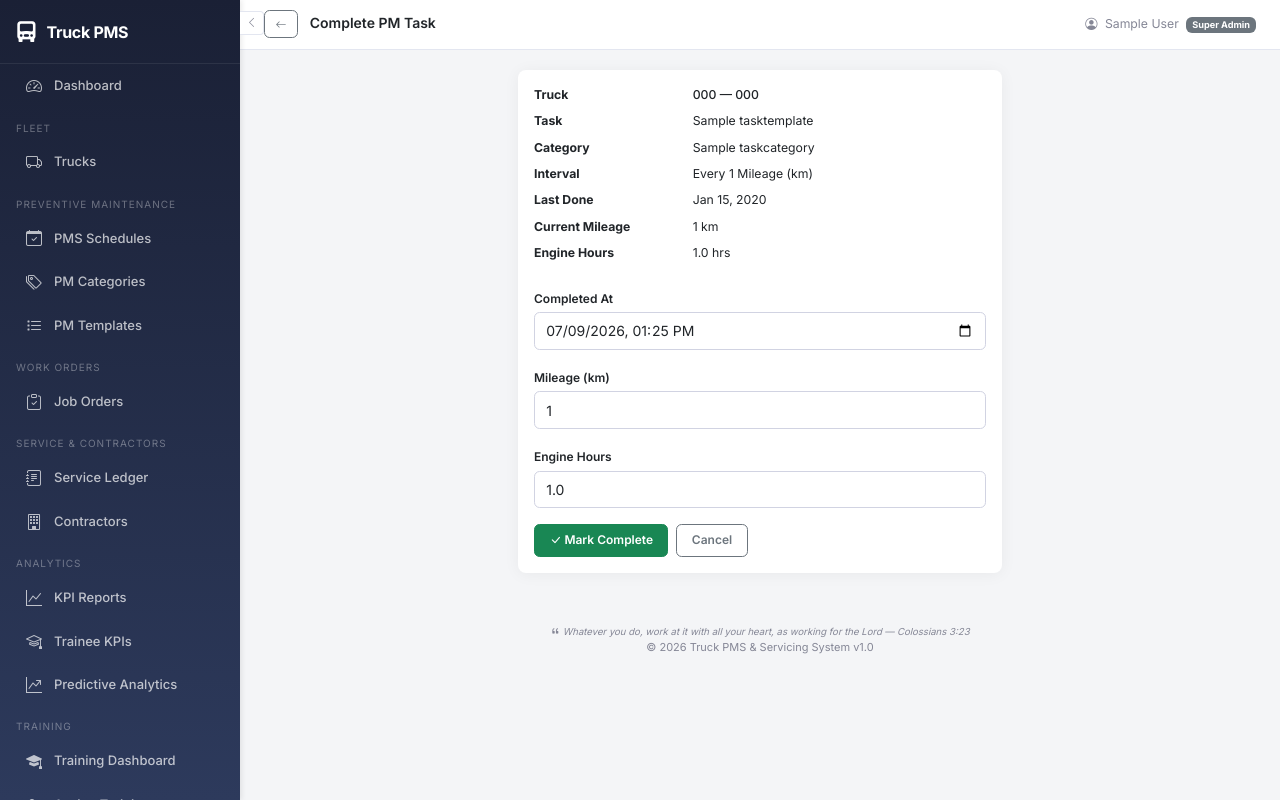
After one commit to WinefredoSailes/stmiet-truckpmsmanagement, a Django app: page /pms/schedules/1/complete/ in a window 1280 px wide. The commit adds this page. Run offline with Django 5.2, Linux system fonts and the light colour scheme; a user stored in the database is signed in; tables that the repository leaves empty hold one stand-in row (values such as "Sample post").

Commit message:
feat: add direct 'Mark Complete' button for PM tasks with pre-filled mileage/hours
- New pms:complete_task view accessible by staff+ (not just admin)
- Lightweight form pre-fills last_completed_at, mileage_km, engine_hours
  from truck's current values for one-click completion
- Green checkmark (✅) button on truck detail page and PM schedule list
- Redirects back to originating page after save
- 7 end-to-end tests covering access control, submission, pre-fill, redirect

```diff
--- /dev/null
+++ b/truck_pms/pms/templates/pms/complete_form.html
@@ -0,0 +1,53 @@
+{% extends 'core/base.html' %}
+{% block title %}Complete PM Task{% endblock %}
+{% block back_link %}<a href="#" onclick="history.back(); return false;" class="btn btn-sm btn-outline-secondary me-2"><i class="bi bi-arrow-left"></i></a>{% endblock %}
+{% block page_title %}Complete PM Task{% endblock %}
+{% block content %}
+<div class="row justify-content-center">
+    <div class="col-md-6">
+        <div class="card">
+            <div class="card-body">
+                <dl class="row mb-3 small">
+                    <dt class="col-4">Truck</dt>
+                    <dd class="col-8 fw-medium">{{ truck.unit_number }} — {{ truck.plate_number }}</dd>
+                    <dt class="col-4">Task</dt>
+                    <dd class="col-8">{{ schedule.task_template.name }}</dd>
+                    <dt class="col-4">Category</dt>
+                    <dd class="col-8">{{ schedule.task_template.category.name }}</dd>
+                    <dt class="col-4">Interval</dt>
+                    <dd class="col-8">{% if schedule.task_template.interval_type == 'VISUAL' %}Visual{% else %}Every {{ schedule.task_template.interval_value }} {{ schedule.task_template.get_interval_type_display }}{% endif %}</dd>
+                    <dt class="col-4">Last Done</dt>
+                    <dd class="col-8">{{ schedule.last_completed_at|date:"M d, Y"|default:'Never' }}</dd>
+                    <dt class="col-4">Current Mileage</dt>
+                    <dd class="col-8">{{ truck.current_mileage_km }} km</dd>
+                    <dt class="col-4">Engine Hours</dt>
+                    <dd class="col-8">{{ truck.current_engine_hours }} hrs</dd>
+                </dl>
+                <form method="post">
+                    {% csrf_token %}
+                    <input type="hidden" name="next" value="{{ request.GET.next }}">
+                    <div class="mb-3">
+                        <label class="form-label">Completed At</label>
+                        <input type="datetime-local" name="completed_at" class="form-control"
+                               value="{{ now|date:'Y-m-d' }}T{{ now|time:'H:i' }}">
+                    </div>
+                    <div class="mb-3">
+                        <label class="form-label">Mileage (km)</label>
+                        <input type="number" name="mileage_km" class="form-control"
+                               value="{{ truck.current_mileage_km }}" min="0" step="1">
+                    </div>
+                    <div class="mb-3">
+                        <label class="form-label">Engine Hours</label>
+                        <input type="number" name="engine_hours" class="form-control"
+                               value="{{ truck.current_engine_hours }}" min="0" step="0.1">
+                    </div>
+                    <div class="d-flex gap-2">
+                        <button type="submit" class="btn btn-success"><i class="bi bi-check-lg"></i> Mark Complete</button>
+                        <a href="#" onclick="history.back(); return false;" class="btn btn-outline-secondary">Cancel</a>
+                    </div>
+                </form>
+            </div>
+        </div>
+    </div>
+</div>
+{% endblock %}
--- a/truck_pms/pms/templates/pms/schedule_list.html
+++ b/truck_pms/pms/templates/pms/schedule_list.html
@@ -71,6 +71,9 @@
                         </span>
                     </td>
                     <td class="text-end">
+                        {% if request.user.role == 'SUPER_ADMIN' or request.user.role == 'ADMIN' or request.user.role == 'STAFF' %}
+                        <a href="{% url 'pms:complete_task' s.pk %}?next={% url 'pms:schedule_list' %}{% if request.GET.truck %}&truck={{ request.GET.truck }}{% endif %}{% if request.GET.status %}&status={{ request.GET.status }}{% endif %}{% if search %}&search={{ search }}{% endif %}" class="btn btn-sm btn-outline-success py-0 px-1" title="Mark complete"><i class="bi bi-check-lg"></i></a>
+                        {% endif %}
                         {% if request.user.role == 'SUPER_ADMIN' or request.user.role == 'ADMIN' %}
                         <a href="{% url 'pms:schedule_update' s.pk %}" class="btn btn-sm btn-outline-primary py-0 px-1" aria-label="Edit schedule"><i class="bi bi-pencil"></i></a>
                         {% endif %}
--- a/truck_pms/pms/urls.py
+++ b/truck_pms/pms/urls.py
@@ -15,6 +15,7 @@ urlpatterns = [
     path('schedules/print/', views.schedule_print, name='schedule_print'),
     path('schedules/pdf/', views.schedule_pdf, name='schedule_pdf'),
     path('schedules/<int:pk>/edit/', views.schedule_update, name='schedule_update'),
+    path('schedules/<int:pk>/complete/', views.complete_task, name='complete_task'),
     path('sync-truck/<int:truck_pk>/', views.sync_truck, name='sync_truck'),
     path('sync-all/', views.sync_all_trucks, name='sync_all'),
 ]
--- a/truck_pms/pms/views.py
+++ b/truck_pms/pms/views.py
@@ -323,3 +323,45 @@ def sync_all_trucks(request):
         f'Synced all trucks — {total_created} new schedule(s) created.'
     )
     return redirect('pms:schedule_list')
+
+
+@login_required
+@role_required(User.Role.SUPER_ADMIN, User.Role.ADMIN, User.Role.STAFF)
+def complete_task(request, pk):
+    schedule = get_object_or_404(
+        PMSchedule.objects.select_related('truck', 'task_template'),
+        pk=pk,
+    )
+    truck = schedule.truck
+
+    if request.method == 'POST':
+        import re
+        from django.utils.dateparse import parse_datetime
+
+        raw_dt = request.POST.get('completed_at', '')
+        if raw_dt:
+            dt = parse_datetime(raw_dt)
+        else:
+            dt = timezone.now()
+        mileage = request.POST.get('mileage_km', truck.current_mileage_km)
+        hours = request.POST.get('engine_hours', truck.current_engine_hours)
+
+        schedule.last_completed_at = dt
+        schedule.last_mileage_km = mileage
+        schedule.last_engine_hours = hours
+        schedule.save()
+
+        messages.success(
+            request,
+            f'"{schedule.task_template.name}" marked complete for '
+            f'{truck.unit_number}.'
+        )
+        next_url = request.POST.get('next', 'pms:schedule_list')
+        return redirect(next_url)
+
+    now = timezone.now()
+    return render(request, 'pms/complete_form.html', {
+        'schedule': schedule,
+        'truck': truck,
+        'now': now,
+    })
```
Also changed, not shown: truck_pms/joborders/tests.py (+60 -0 lines), truck_pms/trucks/templates/trucks/detail.html (+8 -1 lines).
